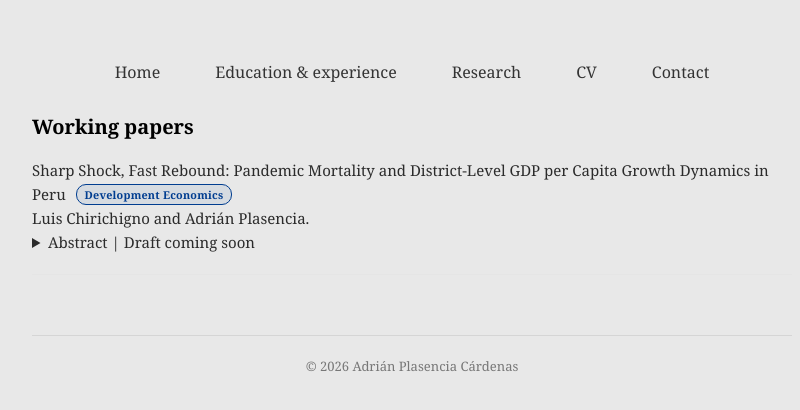
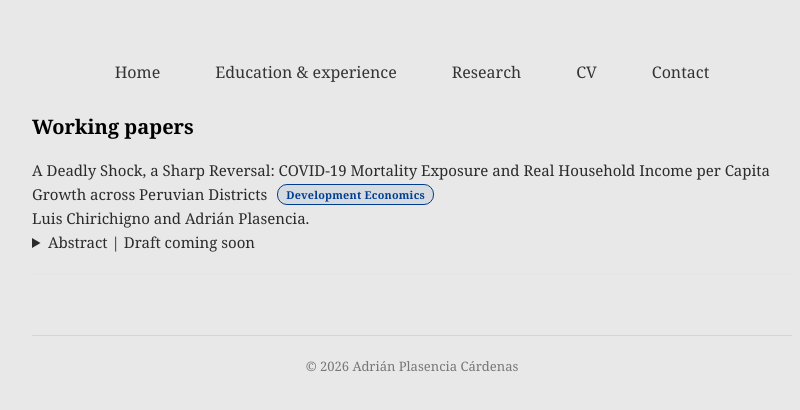
Before and after one commit to AdrianPlasencia/AdrianPlasencia.github.io, a Jekyll site: the page built from _pages/Books_&_papers/manuscripts.md, in a window 1280 px wide. Shown: the top 410 px of the page, without its empty margins (228-1028 px from the left). Built offline with Jekyll 4.4.1, drawn with Linux system fonts in a browser that asks for light colours; some of the changed text lies outside the part shown.

Commit message:
Update CV and manuscript title/abstract
- Update cv_ap.pdf: new working paper title (household income instead of
  GDP), restructured research assistant entries, Spanish section renames
  (Reconocimientos, Habilidades), compact one-page layout
- Sync manuscripts.md title and abstract with the updated paper draft

Co-Authored-By: Claude Sonnet 5 <noreply@anthropic.com>

```diff
--- a/_pages/Books_&_papers/manuscripts.md
+++ b/_pages/Books_&_papers/manuscripts.md
@@ -35,11 +35,11 @@ permalink: /research/manuscripts/
 ## Working papers
 
 <ul>
-  <li>Sharp Shock, Fast Rebound: Pandemic Mortality and District-Level GDP per Capita Growth Dynamics in Peru <span class="cat">Development Economics</span><br>
+  <li>A Deadly Shock, a Sharp Reversal: COVID-19 Mortality Exposure and Real Household Income per Capita Growth across Peruvian Districts <span class="cat">Development Economics</span><br>
   Luis Chirichigno and Adrián Plasencia.
     <details>
       <summary>Abstract | Draft coming soon</summary>
-      We study how the COVID-19 mortality shock of 2020 affected the growth rate of GDP per capita across 1,874 Peruvian districts between 2018 and 2024, using excess-mortality and COVID-19-specific mortality measures interacted with year indicators in a district and year fixed-effects panel, with standard errors following a Conley spatial correction. Districts more exposed to the 2020 shock grew significantly less that year, but rebounded by an almost equally large margin the following year, a pattern that persists, smaller in size, through 2022 and, under the COVID-19-specific measure, through 2024. We find no significant pre-treatment effect in 2018 once spatial correlation is accounted for, and the results point to a fast recovery, closer to patterns documented for past health crises than to the persistent output losses typical of financial crises.
+      We study how exposure to the COVID-19 mortality shock of 2020 was associated with real household income per capita growth across 1,874 Peruvian districts between 2018 and 2024, using excess-mortality and COVID-19-specific mortality measures interacted with year indicators in a district and year fixed-effects panel, with standard errors following a Conley spatial correction. Districts more exposed to mortality experienced significantly larger contractions in growth in 2020, followed by an almost symmetric positive differential in 2021 that leaves the cumulative effect statistically indistinguishable from zero; a positive differential persists thereafter, though its size and precision vary across mortality measures and spatial assumptions. The 2018 pre-treatment interaction is not distinguishable from zero once cross-district spatial dependence is accounted for, and the results are more consistent with the sharp contraction-rebound dynamics documented after modern health crises than with the persistent losses associated with financial and currency crises.
     </details>
   </li>
 </ul>
```
Also changed, not shown: 1 other file.
